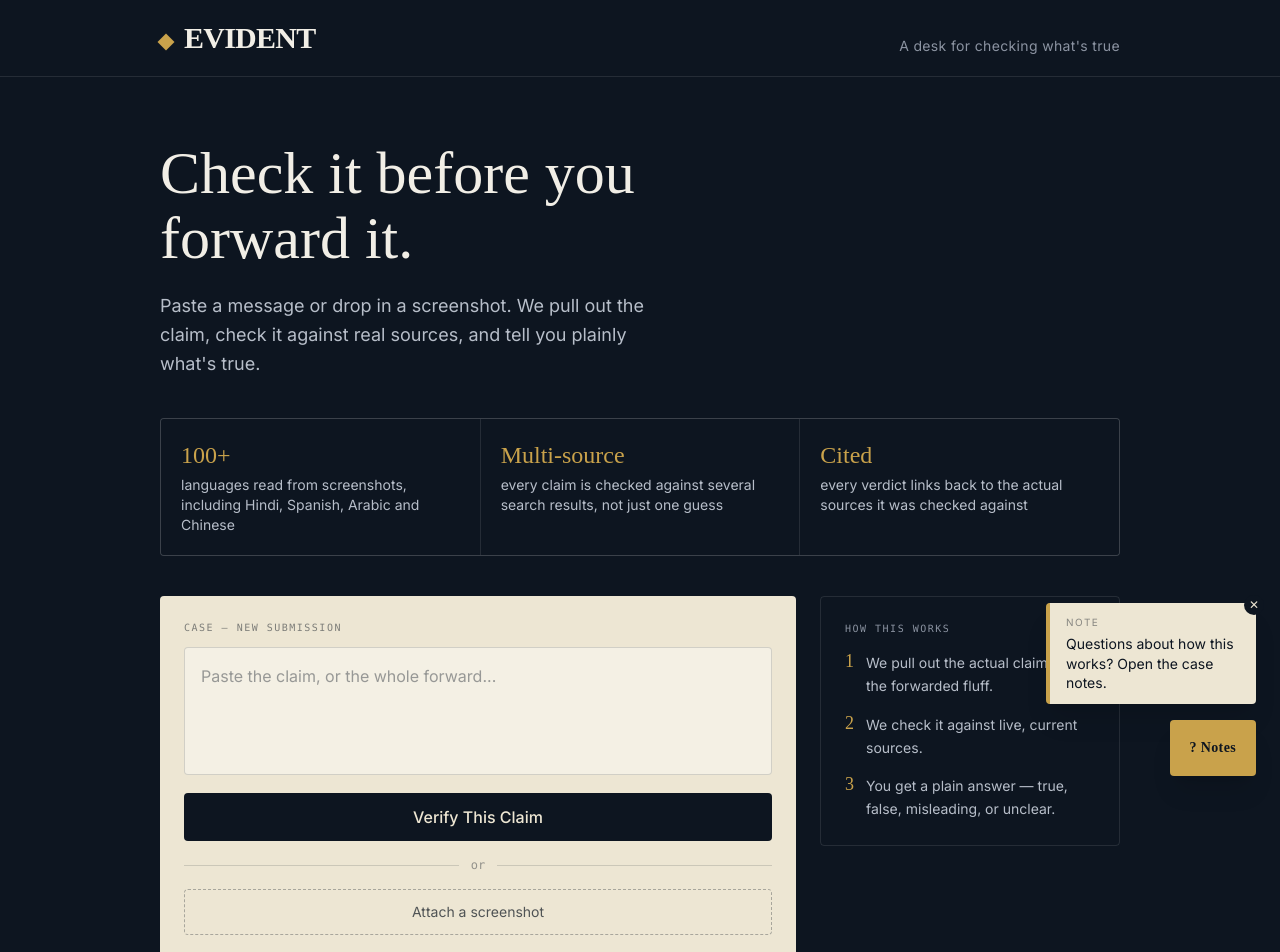
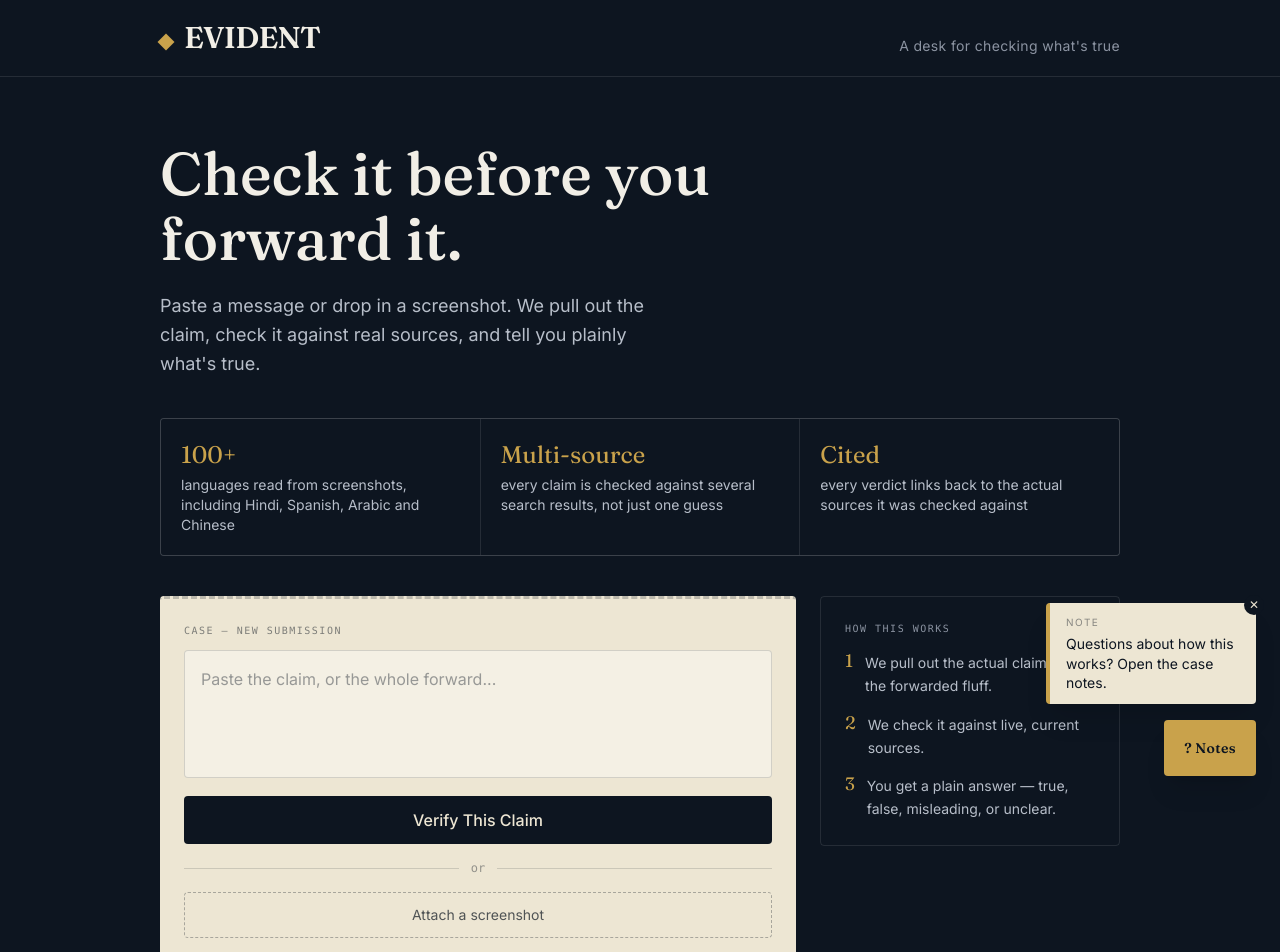
Before and after one commit to HAR5HPANDEY/evident-ai-frontend, a React (Vite) app: page / in a window 1280 px wide. Shown: the top 952 px of the page. Built offline with nearby package versions, Linux system fonts and the light colour scheme.

Commit message:
Update index.css

```diff
--- a/src/index.css
+++ b/src/index.css
@@ -1,10 +1,21 @@
 @import "tailwindcss";
 
 @theme {
-  --font-serif: 'Cormorant Garamond', serif;
+  --font-serif: 'Fraunces', serif;
   --font-sans: 'Inter', sans-serif;
 }
 
 body {
   font-family: 'Inter', sans-serif;
+  background: #0D1520;
 }
+
+.stamp {
+  transform: rotate(-6deg);
+  mix-blend-mode: multiply;
+}
+
+.case-card {
+  background: #EDE6D3;
+  border-top: 3px dashed rgba(13, 21, 32, 0.22);
+}
```
